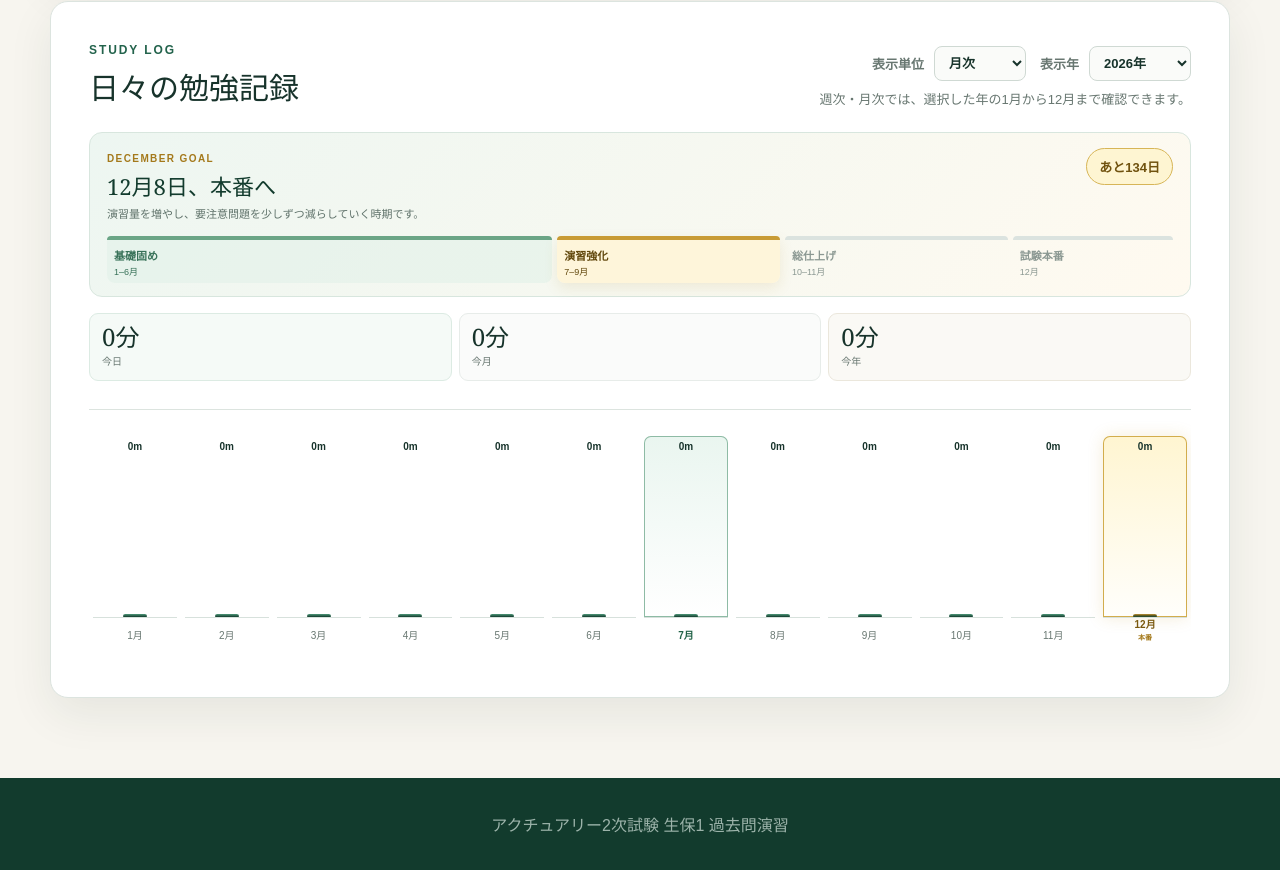
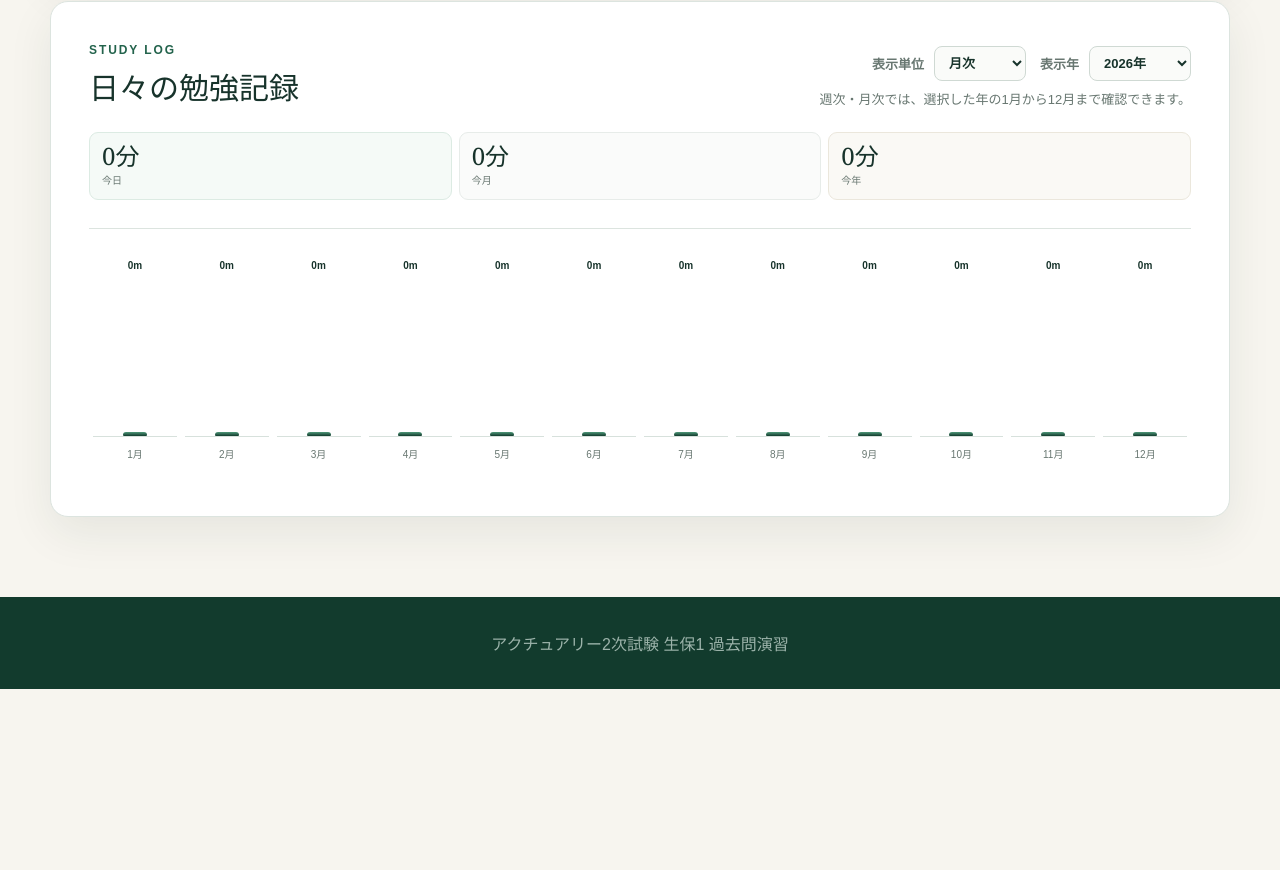
Before and after one commit to yoshi123027-del/actuary-app-seiho1, a Next.js app in the folder vercel/: page / in a window 1280 px wide. Shown: the part 1440-2310 px from the top of the page. After the commit the page ends 2129 px from the top, so only its background shows below. Built offline with nearby package versions, Linux system fonts and the light colour scheme.

Commit message:
勉強記録を直前の表示へ戻す

```diff
--- a/vercel/app/page.js
+++ b/vercel/app/page.js
@@ -80,13 +80,6 @@ const STUDY_VIEW_OPTIONS = {
   weekly: { label: "週次" },
   monthly: { label: "月次", periods: 12 },
 };
-
-const STUDY_MILESTONES = [
-  { label: "基礎固め", months: "1–6月", message: "基本論点を確実に理解し、学習の土台を整える時期です。" },
-  { label: "演習強化", months: "7–9月", message: "演習量を増やし、要注意問題を少しずつ減らしていく時期です。" },
-  { label: "総仕上げ", months: "10–11月", message: "弱点の解き直しと本番形式の演習で、得点力を仕上げる時期です。" },
-  { label: "試験本番", months: "12月", message: "積み上げた力を落ち着いて答案に変える時期です。" },
-];
 
 function utcDateKey(date) {
   return date.toISOString().slice(0, 10);
@@ -514,7 +507,7 @@ function QuestionQueue({ rows, currentId, setCurrentId, progress, rate, toggleRe
     </>
   );
 }
-function StudyHistory({ dailySeconds, now, examDate }) {
+function StudyHistory({ dailySeconds, now }) {
   const [viewMode, setViewMode] = useState("monthly");
   const currentYear = Number(japanDateKey(now).slice(0, 4));
   const [selectedYear, setSelectedYear] = useState(currentYear);
@@ -523,25 +516,12 @@ function StudyHistory({ dailySeconds, now, examDate }) {
   const todaySeconds = Number(dailySeconds[todayKey]) || 0;
 
   const currentDay = new Date(now + 9 * 60 * 60 * 1000);
-  const currentMonth = currentDay.getUTCMonth() + 1;
   const monthStart = utcDateKey(new Date(Date.UTC(currentDay.getUTCFullYear(), currentDay.getUTCMonth(), 1)));
   const monthEnd = utcDateKey(new Date(Date.UTC(currentDay.getUTCFullYear(), currentDay.getUTCMonth() + 1, 0)));
   const yearStart = `${currentYear}-01-01`;
   const yearEnd = `${currentYear}-12-31`;
   const monthlySeconds = sumStudySeconds(dailySeconds, monthStart, monthEnd);
   const yearlySeconds = sumStudySeconds(dailySeconds, yearStart, yearEnd);
-
-  const examTimestamp = new Date(examDate).getTime();
-  const examInJapan = new Date(examTimestamp + 9 * 60 * 60 * 1000);
-  const examYear = examInJapan.getUTCFullYear();
-  const examMonth = examInJapan.getUTCMonth() + 1;
-  const examDay = examInJapan.getUTCDate();
-  const remainingDays = Math.max(0, Math.ceil((examTimestamp - now) / 86400000));
-  let milestoneIndex = 0;
-  if (currentYear > examYear || (currentYear === examYear && currentMonth >= 12)) milestoneIndex = 3;
-  else if (currentYear < examYear || currentMonth <= 6) milestoneIndex = 0;
-  else if (currentMonth <= 9) milestoneIndex = 1;
-  else milestoneIndex = 2;
 
   const periods = buildStudyPeriods(viewMode, dailySeconds, now, selectedYear);
   const maxSeconds = Math.max(60, ...periods.map((period) => period.seconds));
@@ -579,56 +559,25 @@ function StudyHistory({ dailySeconds, now, examDate }) {
           <p>週次・月次では、選択した年の1月から12月まで確認できます。</p>
         </div>
       </div>
-
-      <div className="exam-roadmap">
-        <div className="exam-roadmap-head">
-          <div>
-            <span>DECEMBER GOAL</span>
-            <strong>12月{examDay}日、本番へ</strong>
-            <p>{STUDY_MILESTONES[milestoneIndex].message}</p>
-          </div>
-          <b>{now < examTimestamp ? `あと${remainingDays}日` : "本番当日"}</b>
-        </div>
-        <div className="exam-roadmap-steps" aria-label="試験本番までの学習ロードマップ">
-          {STUDY_MILESTONES.map((milestone, index) => (
-            <div
-              className={`exam-roadmap-step ${index < milestoneIndex ? "is-complete" : ""} ${index === milestoneIndex ? "is-current" : ""}`}
-              key={milestone.label}
-              aria-current={index === milestoneIndex ? "step" : undefined}
-            >
-              <strong>{milestone.label}</strong>
-              <span>{milestone.months}</span>
-            </div>
-          ))}
-        </div>
-      </div>
-
       <div className="study-summary">
         <Stat value={formatCompactStudyDuration(todaySeconds)} label="今日" tone="study-today" />
         <Stat value={formatCompactStudyDuration(monthlySeconds)} label="今月" />
         <Stat value={formatCompactStudyDuration(yearlySeconds)} label="今年" tone="study-year" />
       </div>
       <div
-        className={`study-chart study-chart-${viewMode}`}
+        className="study-chart"
         aria-label={`${viewLabel}で集計した勉強時間`}
         style={{ "--study-period-count": periods.length }}
       >
         {periods.map((period) => {
           const height = period.seconds ? Math.max(8, period.seconds / maxSeconds * 100) : 2;
-          const periodMonth = viewMode === "monthly" ? Number(period.label.replace("月", "")) : null;
-          const isExamMonth = viewMode === "monthly" && Number(selectedYear) === examYear && periodMonth === examMonth;
-          const isCurrentMonth = viewMode === "monthly" && Number(selectedYear) === currentYear && periodMonth === currentMonth;
           return (
-            <div
-              className={`study-bar-column ${isExamMonth ? "is-exam-month" : ""} ${isCurrentMonth ? "is-current-month" : ""}`}
-              key={period.key}
-              title={`${period.title}: ${formatStudyDuration(period.seconds)}`}
-            >
+            <div className="study-bar-column" key={period.key} title={`${period.title}: ${formatStudyDuration(period.seconds)}`}>
               <div className="study-bar-track">
                 <span className="study-bar-value">{formatStudyBarValue(period.seconds)}</span>
                 <div className="study-bar" style={{ height: `${height}%` }} />
               </div>
-              <span className="study-bar-label">{period.label}{isExamMonth && <small>本番</small>}</span>
+              <span className="study-bar-label">{period.label}</span>
             </div>
           );
         })}
@@ -720,7 +669,7 @@ export default function Home() {
               <div><span>今日の勉強時間</span><strong>{formatClock(studyTimer.todaySeconds)}</strong></div>
               <button onClick={studyTimer.toggle}>{studyTimer.running ? "学習終了" : "学習開始"}</button>
             </section>
-            <StudyHistory dailySeconds={studyTimer.dailySeconds} now={studyTimer.now} examDate={appConfig.examDate} />
+            <StudyHistory dailySeconds={studyTimer.dailySeconds} now={studyTimer.now} />
           </>
         )}
 
```
